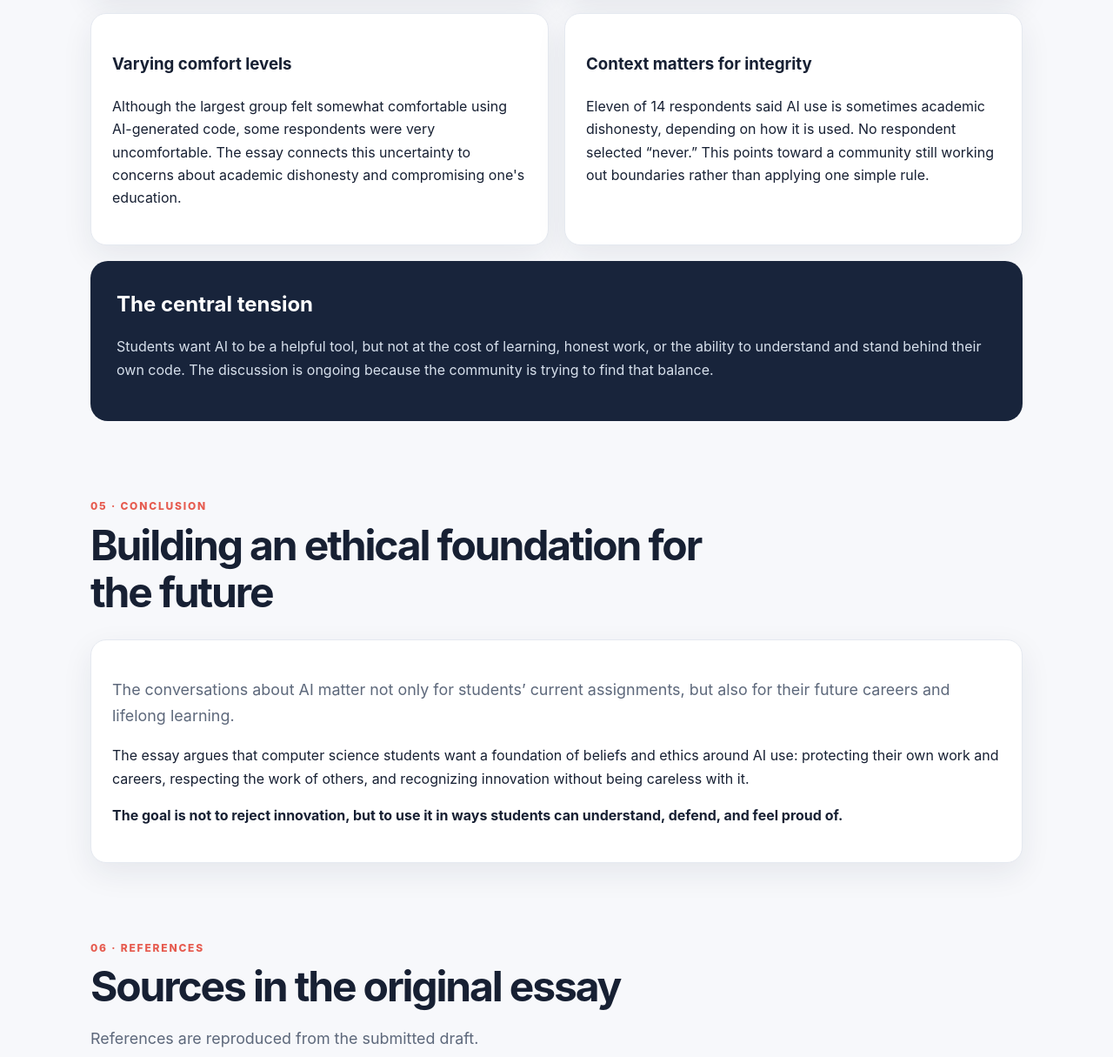
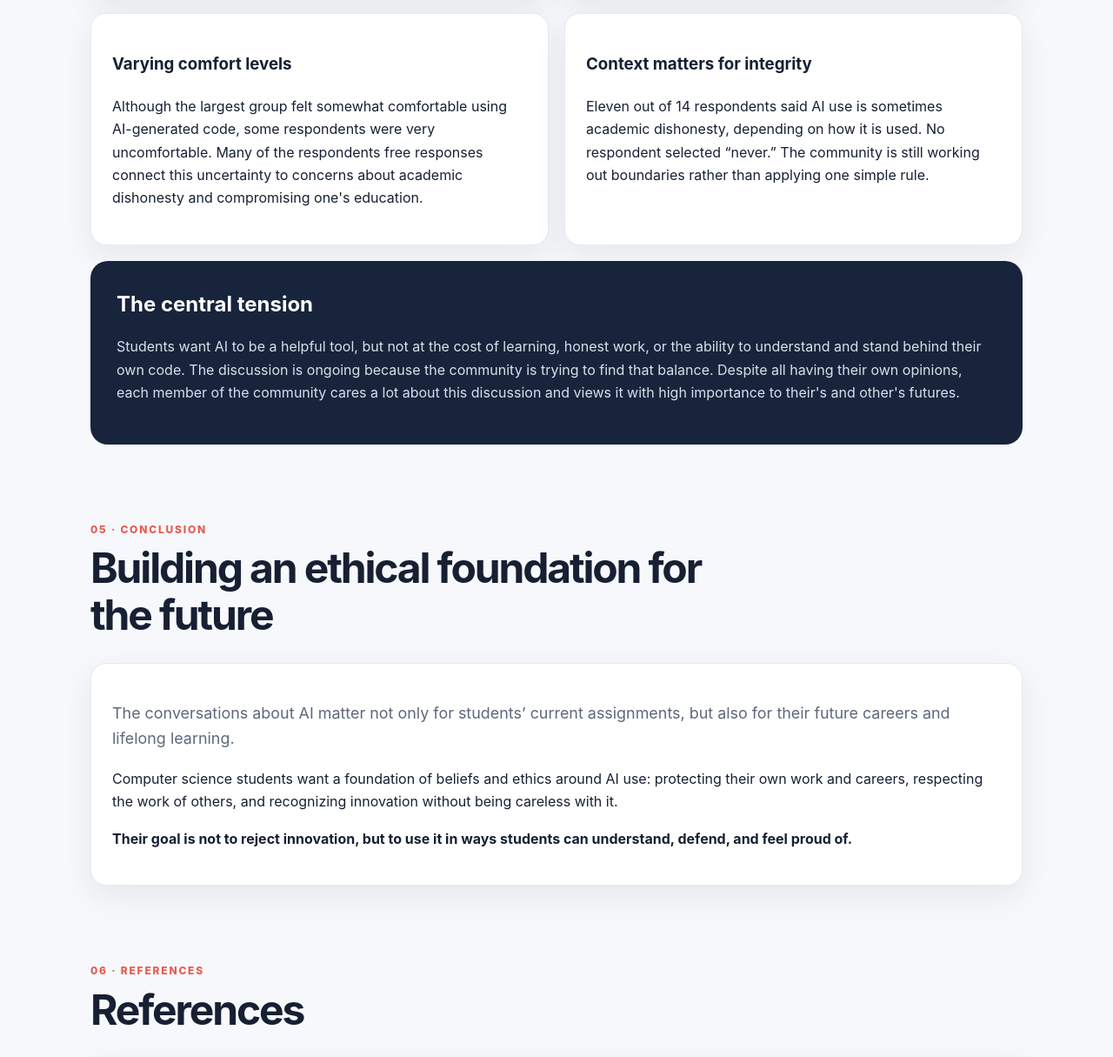
Before and after one commit to AlexWislocki/uc-ai-research, a plain HTML site: page index.html in a window 1280 px wide. Shown: the part 4088-5303 px from the top of the page at 87% size. Drawn offline with Linux system fonts and the light colour scheme.

Commit message:
More fixes

```diff
--- a/index.html
+++ b/index.html
@@ -77,14 +77,14 @@ ul.clean{padding-left:20px;color:var(--muted)}li{margin:.4em 0}.quote{font-size:
 <div class="grid">
 <div class="card span-6"><h3>Conversation is part of the community</h3><p>In-person conversations with classmates were the most commonly reported setting. The response from survey participants also points to organized AI information sessions, including the UCAI Society event, as places where students can encounter new perspectives and continue discussion.</p></div>
 <div class="card span-6"><h3>Disagreement is common</h3><p>Most respondents had disagreed with another computer science student about whether AI use in programming assignments is acceptable. The optional written responses also suggest that participants have detailed opinions they want to express.</p></div>
-<div class="card span-6"><h3>Varying comfort levels</h3><p>Although the largest group felt somewhat comfortable using AI-generated code, some respondents were very uncomfortable. The essay connects this uncertainty to concerns about academic dishonesty and compromising one's education.</p></div>
-<div class="card span-6"><h3>Context matters for integrity</h3><p>Eleven of 14 respondents said AI use is sometimes academic dishonesty, depending on how it is used. No respondent selected “never.” This points toward a community still working out boundaries rather than applying one simple rule.</p></div>
-<div class="callout span-12"><h3>The central tension</h3><p>Students want AI to be a helpful tool, but not at the cost of learning, honest work, or the ability to understand and stand behind their own code. The discussion is ongoing because the community is trying to find that balance.</p></div>
+<div class="card span-6"><h3>Varying comfort levels</h3><p>Although the largest group felt somewhat comfortable using AI-generated code, some respondents were very uncomfortable. Many of the respondents free responses connect this uncertainty to concerns about academic dishonesty and compromising one's education.</p></div>
+<div class="card span-6"><h3>Context matters for integrity</h3><p>Eleven out of 14 respondents said AI use is sometimes academic dishonesty, depending on how it is used. No respondent selected “never.” The community is still working out boundaries rather than applying one simple rule.</p></div>
+<div class="callout span-12"><h3>The central tension</h3><p>Students want AI to be a helpful tool, but not at the cost of learning, honest work, or the ability to understand and stand behind their own code. The discussion is ongoing because the community is trying to find that balance. Despite all having their own opinions, each member of the community cares a lot about this discussion and views it with high importance to their's and other's futures.</p></div>
 </div></section>
 <section class="section" id="conclusion"><div class="section-head"><div class="kicker">05 · Conclusion</div><h2>Building an ethical foundation for the future</h2></div>
-<div class="card"><p class="lead">The conversations about AI matter not only for students’ current assignments, but also for their future careers and lifelong learning.</p><p>The essay argues that computer science students want a foundation of beliefs and ethics around AI use: protecting their own work and careers, respecting the work of others, and recognizing innovation without being careless with it.</p><p><strong>The goal is not to reject innovation, but to use it in ways students can understand, defend, and feel proud of.</strong></p></div>
+<div class="card"><p class="lead">The conversations about AI matter not only for students’ current assignments, but also for their future careers and lifelong learning.</p><p>Computer science students want a foundation of beliefs and ethics around AI use: protecting their own work and careers, respecting the work of others, and recognizing innovation without being careless with it.</p><p><strong>Their goal is not to reject innovation, but to use it in ways students can understand, defend, and feel proud of.</strong></p></div>
 </section>
-<section class="section" id="references"><div class="section-head"><div class="kicker">06 · References</div><h2>Sources in the original essay</h2><p class="lead">References are reproduced from the submitted draft.</p></div>
+<section class="section" id="references"><div class="section-head"><div class="kicker">06 · References</div><h2>References</h2></div>
 <div class="card refs">
 <p>Alanezi, F. Z., Alenazi, L. H., Alkathiri, A. M., &amp; Innab, A. (2026). The influence of AI literacy on fear of negative evaluation among students and researchers: a multisite cross-sectional study. <em>BMC Medical Education, 26</em>(1), Article 1365. <a href="https://doi.org/10.1186/s12909-026-09721-7" target="_blank" rel="noopener">https://doi.org/10.1186/s12909-026-09721-7</a></p>
 <p>Wislocki, A. (2026). <em>AI Use, Learning, and Communication</em> [Data set].</p>
```
